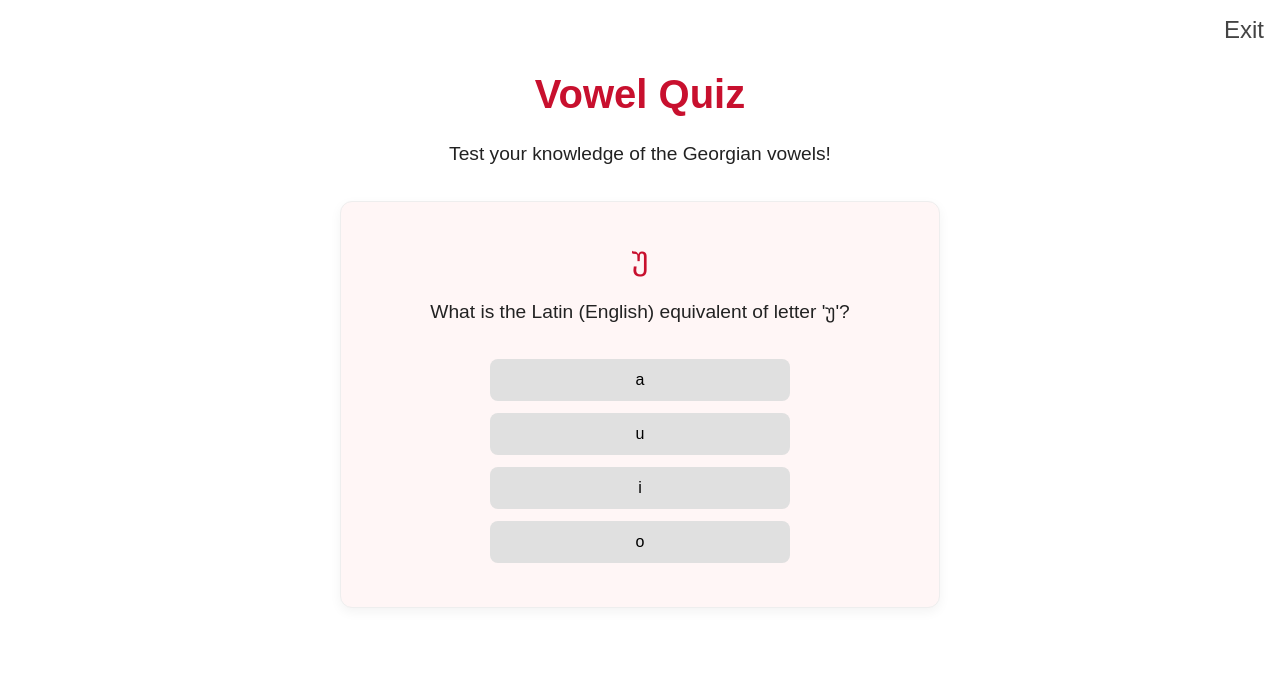
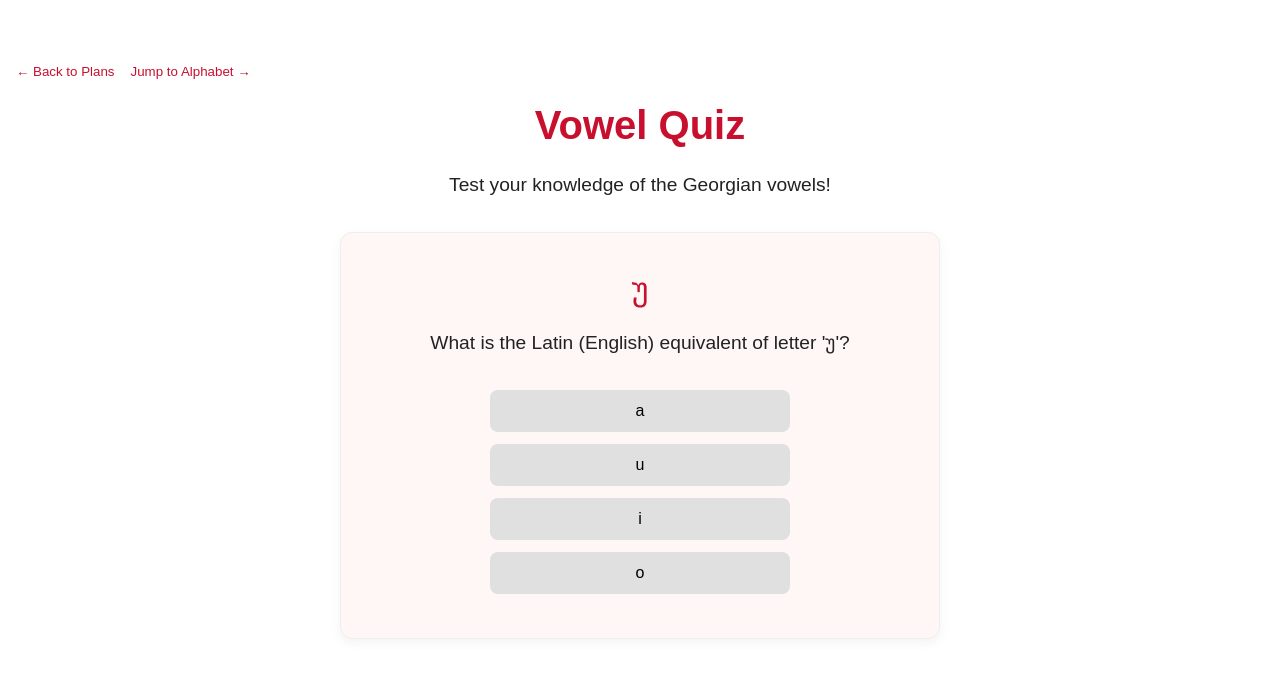
Before and after one commit to elenesturua/KartvelLingo, a React (Vite) app in the folder kartvellingo-app/: page /letters/vowels/vowel-quiz in a window 1280 px wide. Shown: the top 678 px of the page. Built offline with nearby package versions, Linux system fonts and the light colour scheme.

Commit message:
- created a learningNav file to manage navigation from each tab to the main plans page or to skip the intro to ensure better user experience

```diff
--- /dev/null
+++ b/kartvellingo-app/src/components/LearningNav.css
@@ -0,0 +1,23 @@
+.learning-nav {
+    display: flex;
+    gap: 1rem;
+    justify-content: flex-start;
+    margin-bottom: 1rem;
+}
+
+.learning-nav.space-between {
+    justify-content: space-between;
+}
+
+.learning-nav button {
+    background: transparent;
+    border: none;
+    color: #c8102e;
+    font-weight: 500;
+    cursor: pointer;
+    padding: 0;
+}
+
+.learning-nav button:hover {
+    text-decoration: underline;
+}
--- /dev/null
+++ b/kartvellingo-app/src/components/LearningNav.tsx
@@ -0,0 +1,26 @@
+import { useNavigate } from "react-router-dom";
+import "./LearningNav.css";
+
+export default function LearningNav({
+                                        jumpLabel,
+                                        jumpPath,
+                                        jumpState,
+                                    }: {
+    jumpLabel?: string;
+    jumpPath?: string;
+    jumpState?: Record<string, any>;
+}) {
+    const navigate = useNavigate();
+
+    return (
+        <div className="learning-nav">
+            <button onClick={() => navigate("/plans")}>← Back to Plans</button>
+
+            {jumpLabel && jumpPath && (
+                <button onClick={() => navigate(jumpPath, jumpState ? { state: jumpState } : undefined)}>
+                    {jumpLabel} →
+                </button>
+            )}
+        </div>
+    );
+}
--- a/kartvellingo-app/src/plansSorted/Letters/Letters.tsx
+++ b/kartvellingo-app/src/plansSorted/Letters/Letters.tsx
@@ -28,6 +28,11 @@ function Letters() {
 
   return (
     <div className="letters-page">
+        <div style={{ marginBottom: "1rem" }}>
+            <button className="start-button" onClick={() => navigate("/plans")}>
+                ← Back to Plans
+            </button>
+        </div>
       <h2>Georgian Alphabet</h2>
       <p>Click on a letter to learn more about its sound and example use:</p>
 
@@ -65,9 +70,6 @@ function Letters() {
         </div>
       )}
 
-      <button className="start-button" onClick={() => navigate("/plans")}>
-        ← Back to Plans
-      </button>
     </div>
   );
 }
--- a/kartvellingo-app/src/plansSorted/Letters/intro/LettersIntro.tsx
+++ b/kartvellingo-app/src/plansSorted/Letters/intro/LettersIntro.tsx
@@ -1,6 +1,7 @@
 import { useState } from "react";
 //import { useNavigate } from "react-router-dom";
 import "./LettersIntro.css";
+import LearningNav from "../../../components/LearningNav.tsx";
 
 const slides = [
   {
@@ -26,10 +27,8 @@ const slides = [
 ];
 
 function LettersIntro({
-  onExit,
   onFinish,
 }: {
-  onExit: () => void;
   onFinish: () => void;
 }) {
   //const navigate = useNavigate();
@@ -43,9 +42,11 @@ function LettersIntro({
 
   return (
     <div className="letters-intro-page">
-      <button className="exit-button" onClick={onExit}>
-        Exit
-      </button>
+      <LearningNav
+      jumpLabel="Jump to Alphabet"
+      jumpPath="/letters"
+      jumpState={{ jumpToFull: true }}
+      />
       <div className="intro-card">
         <h2>{slides[currentSlide].title}</h2>
         <p>{slides[currentSlide].content}</p>
--- a/kartvellingo-app/src/plansSorted/Letters/intro/vowels/VowelQuiz.tsx
+++ b/kartvellingo-app/src/plansSorted/Letters/intro/vowels/VowelQuiz.tsx
@@ -1,5 +1,6 @@
 import { useState } from "react";
 import "./VowelQuiz.css";
+import LearningNav from "../../../../components/LearningNav.tsx";
 
 interface QuizQuestion {
   letter: string;
@@ -74,13 +75,7 @@ const pronunciationQuiz: QuizQuestion[] = [
   },
 ];
 
-function VowelQuiz({
-  onExit,
-  onFinish,
-}: {
-  onExit: () => void;
-  onFinish?: () => void;
-}) {
+function VowelQuiz() {
   const [phase, setPhase] = useState<"equivalence" | "pronunciation" | "done">(
     "equivalence",
   );
@@ -131,9 +126,11 @@ function VowelQuiz({
 
   return (
     <div className="vowel-quiz-page">
-      <button className="exit-button" onClick={onExit}>
-        Exit
-      </button>
+      <LearningNav
+          jumpLabel="Jump to Alphabet"
+          jumpPath="/letters"
+          jumpState={{ jumpToFull: true }}
+      />
       <h2>Vowel Quiz</h2>
       <p>Test your knowledge of the Georgian vowels!</p>
 
--- a/kartvellingo-app/src/plansSorted/Letters/intro/vowels/Vowels.tsx
+++ b/kartvellingo-app/src/plansSorted/Letters/intro/vowels/Vowels.tsx
@@ -1,12 +1,11 @@
 import { useState } from "react";
 import { letterData, type LetterData } from "../../letter-data";
 import "../../Letters.css";
+import LearningNav from "../../../../components/LearningNav.tsx";
 
 function Vowels({
-  onExit,
   onFinish,
 }: {
-  onExit: () => void;
   onFinish: () => void;
 }) {
   const vowels = letterData.filter(
@@ -20,9 +19,11 @@ function Vowels({
   const [selectedLetter, setSelectedLetter] = useState<LetterData | null>(null);
   return (
     <div className="letters-page">
-      <button className={"exit-button"} onClick={onExit}>
-        x
-      </button>
+        <LearningNav
+            jumpLabel="Jump to Alphabet"
+            jumpPath="/letters"
+            jumpState={{ jumpToFull: true }}
+        />
 
       <h2>Georgian Vowels</h2>
       <p>
```
